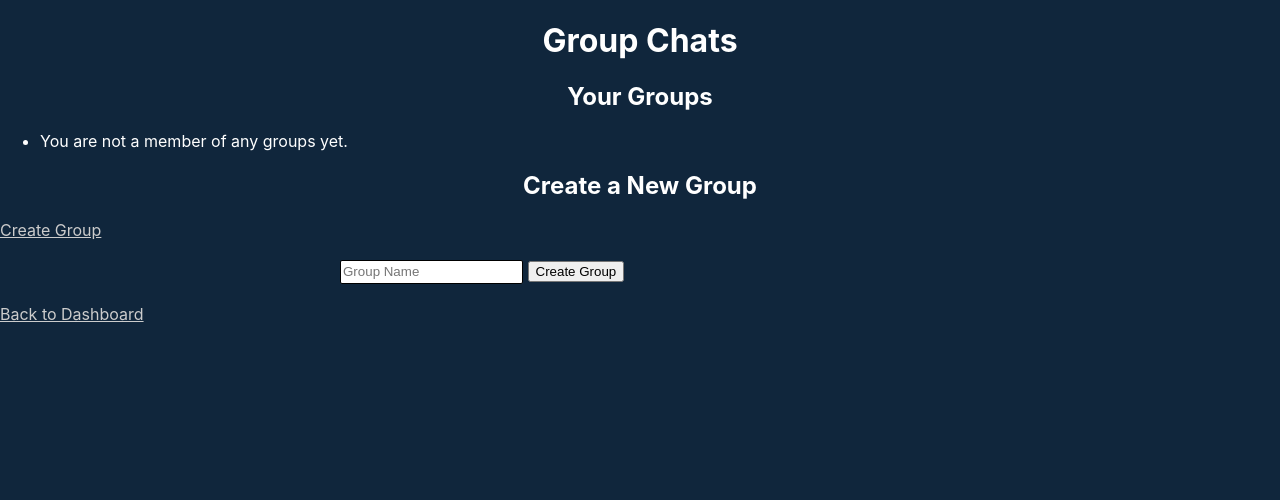
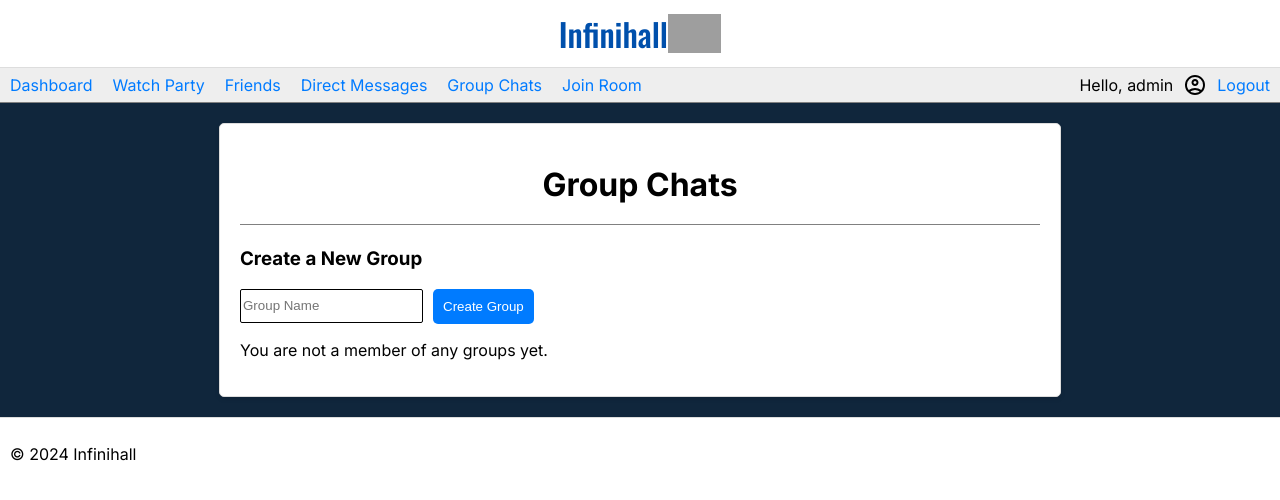
Before and after one commit to slimer37/108-video-share-site, a Flask app: page /group-chats in a window 1280 px wide. Shown: the top 500 px of the page. Run offline with Flask 3, Linux system fonts and the light colour scheme; a user stored in the database is signed in; data that the repository does not hold is empty; some libraries are stand-ins or nearby versions; grey boxes are pictures that could not be loaded.

Commit message:
style all group chat pages

```diff
--- a/app.py
+++ b/app.py
@@ -506,7 +506,7 @@ def create_group():
         return redirect(url_for('group_chats'))
 
     friends_list = current_user.friends
-    return render_template('create_group.html', friends=friends_list)
+    return render_template('create_group.html', user=current_user, friends=friends_list)
 
 @app.route('/invite-to-group/<int:group_id>', methods=['GET', 'POST'])
 @login_required
--- a/static/styles.css
+++ b/static/styles.css
@@ -303,7 +303,7 @@ form .content-editable {
 }
 
 .chat-box {
-    border: 1px solid black;
+    border: 1px solid #ccc;
     border-radius: 5px;
     height: 60vh;
     overflow-y: scroll;
--- a/templates/group_chats.html
+++ b/templates/group_chats.html
@@ -1,12 +1,23 @@
-<!-- templates/group_chats.html -->
-<!DOCTYPE html>
-<html lang="en">
-<head>
-    <link rel="stylesheet" href="{{ url_for('static', filename='styles.css') }}">
-    <title>Group Chats</title>
-</head>
-<body>
-    <h1>Group Chats</h1>
+{% extends 'logged_in.html' %}
+
+{% block title %}Group chats{% endblock %}
+
+{% block inner %}
+
+<div class="container">
+    <h1 class="section-header">Group Chats</h1>
+
+    <h3 style="text-align: left;">Create a New Group</h2>
+    <!-- <a class="btn" href="{{ url_for('create_group') }}">Create Group</a> -->
+
+    <form action="{{ url_for('create_group') }}" method="POST" style="display: flex; gap: 10px; margin: 0">
+        <input type="text" name="name" placeholder="Group Name" required style="height: 30px">
+        <button class="btn" type="submit">Create Group</button>
+    </form>
+
+    {% if groups|length == 0 %}
+    <p>You are not a member of any groups yet.</p>
+    {% else %}
 
     <h2>Your Groups</h2>
     <ul>
@@ -14,19 +25,10 @@
             <li>
                 <a href="{{ url_for('chat_with_group', group_id=group.id) }}">{{ group.name }}</a>
             </li>
-        {% else %}
-            <li>You are not a member of any groups yet.</li>
         {% endfor %}
     </ul>
 
-    <h2>Create a New Group</h2>
-    <a href="{{ url_for('create_group') }}">Create Group</a>
+    {% endif %}
+</div>
 
-    <form action="{{ url_for('create_group') }}" method="POST">
-        <input type="text" name="name" placeholder="Group Name" required>
-        <button type="submit">Create Group</button>
-    </form>
-
-    <a href="{{ url_for('dashboard') }}">Back to Dashboard</a>
-</body>
-</html>
+{% endblock %}
```
Also changed, not shown: templates/chat_with_group.html (+16 -17 lines), templates/create_group.html (+10 -9 lines), templates/invite_to_group.html (+11 -11 lines).
